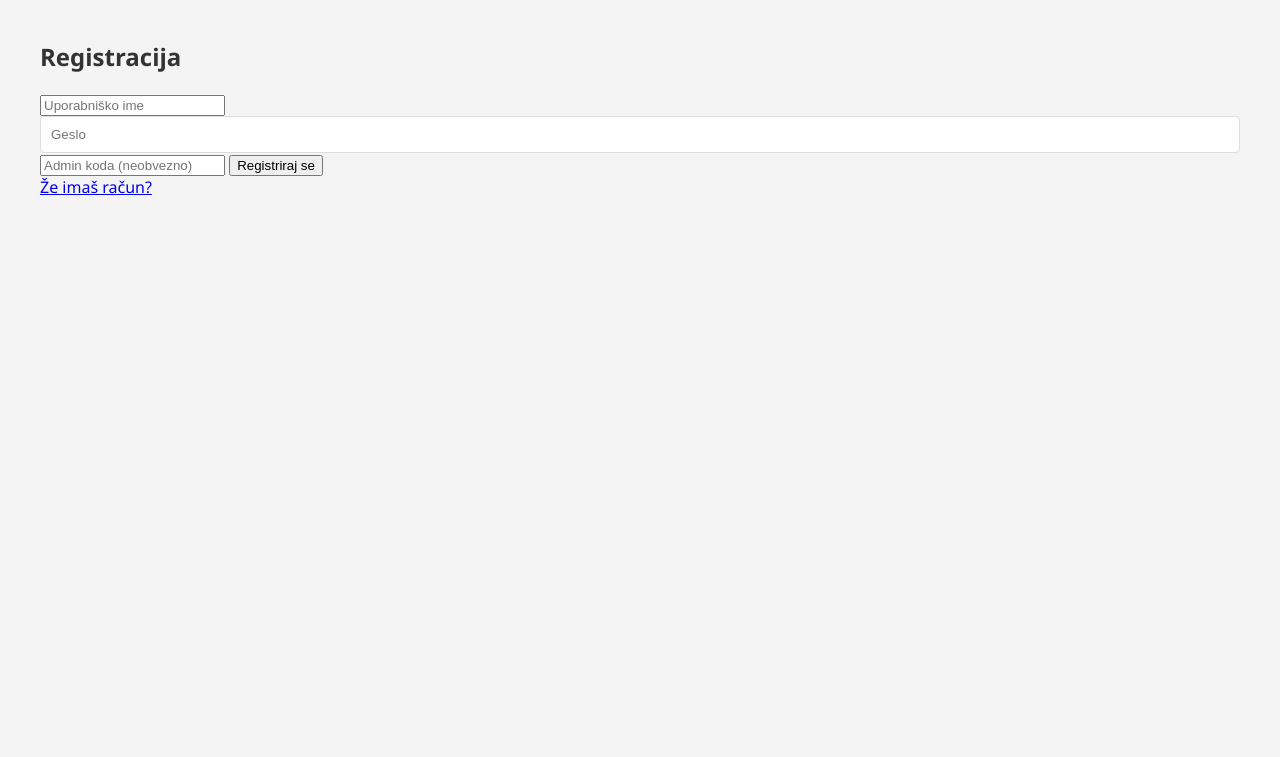
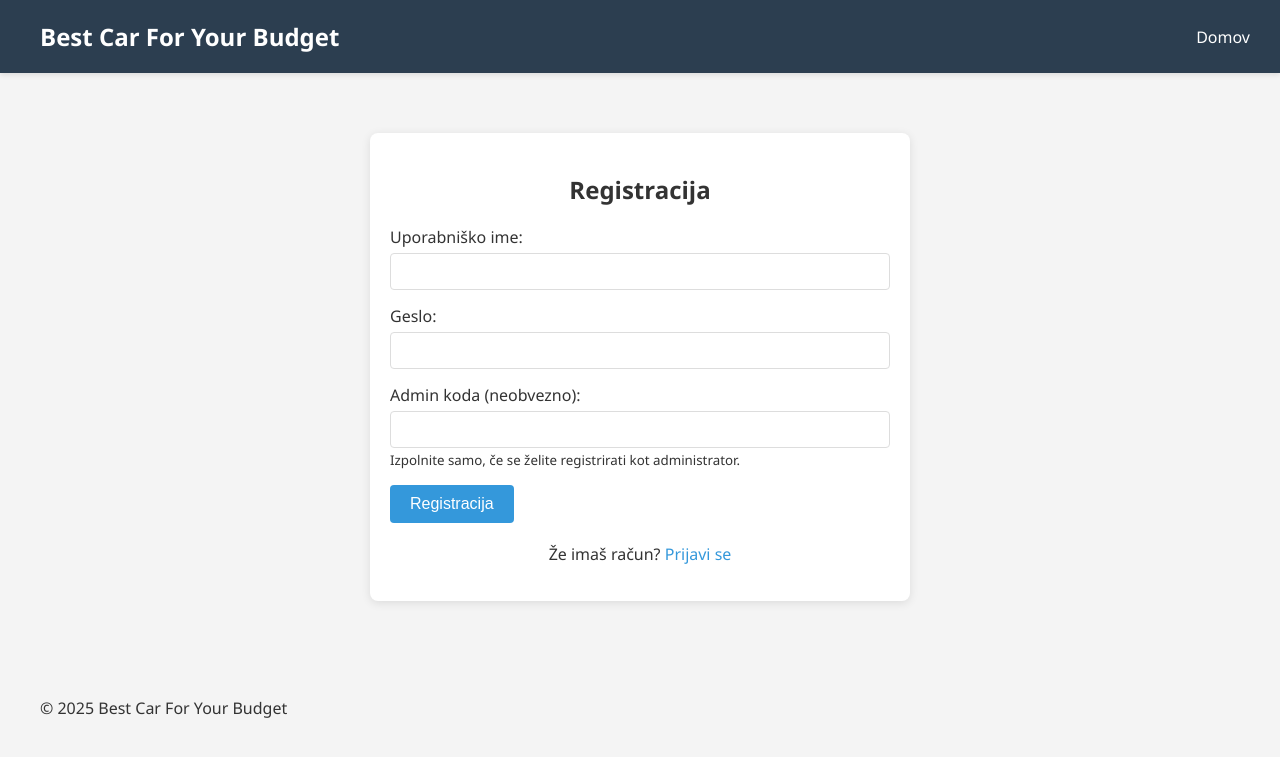
Before and after one commit to lukapavlisic/Zakljucna-Naloga-UPN, a Flask app: template templates/register.html in a window 1280 px wide. Shown: the top 757 px of the page. Run offline with Flask 3, Linux system fonts and the light colour scheme; the template is opened without the code that fills it, so the values that code supplies are empty.

Commit message:
Update register.html

```diff
--- a/templates/register.html
+++ b/templates/register.html
@@ -1,16 +1,67 @@
 <!DOCTYPE html>
-<html>
-<head><title>Registracija</title><link rel="stylesheet" href="/static/style.css"></head>
+<html lang="sl">
+<head>
+    <meta charset="UTF-8">
+    <meta name="viewport" content="width=device-width, initial-scale=1.0">
+    <title>Registracija - Best Car For Your Budget</title>
+    <link rel="stylesheet" href="{{ url_for('static', filename='css/style.css') }}">
+</head>
 <body>
-<div class="container">
-    <h2>Registracija</h2>
-    <form method="post">
-        <input type="username" name="username" placeholder="Uporabniško ime" required>
-        <input type="password" name="password" placeholder="Geslo" required>
-        <input name="admin_code" placeholder="Admin koda (neobvezno)">
-        <button type="submit">Registriraj se</button>
-    </form>
-    <a href="/login">Že imaš račun?</a>
-</div>
+    <header class="header">
+        <nav class="nav">
+            <h1>Best Car For Your Budget</h1>
+            <div class="nav-links">
+                <a href="{{ url_for('index') }}">Domov</a>
+            </div>
+        </nav>
+    </header>
+
+    <main class="main">
+        <div class="auth-container">
+            {% with messages = get_flashed_messages(with_categories=true) %}
+                {% if messages %}
+                <div class="flash-messages">
+                    {% for category, message in messages %}
+                    <div class="flash flash-{{ category }}">{{ message }}</div>
+                    {% endfor %}
+                </div>
+                {% endif %}
+            {% endwith %}
+
+            <div class="auth-header">
+                <h2>Registracija</h2>
+            </div>
+
+            <form action="{{ url_for('register') }}" method="post" class="auth-form">
+                <div class="form-group">
+                    <label for="username">Uporabniško ime:</label>
+                    <input type="text" id="username" name="username" required>
+                </div>
+
+                <div class="form-group">
+                    <label for="password">Geslo:</label>
+                    <input type="password" id="password" name="password" required>
+                </div>
+
+                <div class="form-group">
+                    <label for="admin_code">Admin koda (neobvezno):</label>
+                    <input type="password" id="admin_code" name="admin_code">
+                    <small>Izpolnite samo, če se želite registrirati kot administrator.</small>
+                </div>
+
+                <button type="submit" class="btn">Registracija</button>
+            </form>
+
+            <div class="auth-links">
+                <p>Že imaš račun? <a href="{{ url_for('login') }}">Prijavi se</a></p>
+            </div>
+        </div>
+    </main>
+
+    <footer class="footer">
+        <div class="container">
+            <p>&copy; 2025 Best Car For Your Budget</p>
+        </div>
+    </footer>
 </body>
 </html>
```
